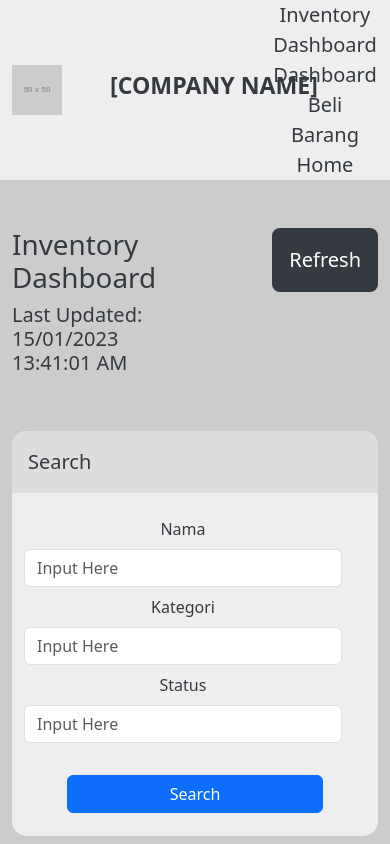
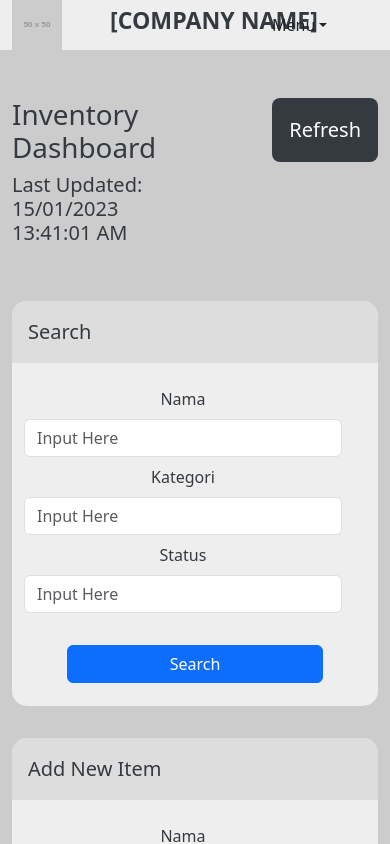
Before and after one commit to EdgrantHS/belajar_web, a React (Create React App) app: page / in a window 390 px wide. Shown: the top 844 px of the page. Built offline with nearby package versions, Linux system fonts and the light colour scheme.

Commit message:
Add custom dropdown styling and update package.json for deployment

```diff
--- a/src/Component/Navbar.jsx
+++ b/src/Component/Navbar.jsx
@@ -1,4 +1,5 @@
 import './Navbar.scss';
+import 'bootstrap/dist/js/bootstrap.bundle.min';
 
 function Navbar() {
   return (
@@ -16,10 +17,22 @@ function Navbar() {
           <div className="col-4">
             {/* link */}
             <div className="row align-items-center">
-              <div className="col-xl-3"><a className="button-size nav-link btn btn-lg nav-text-color" href="#">Inventory Dashboard</a></div>
-              <div className="col-xl-3"><a className="button-size nav-link btn btn-lg nav-text-color" href="#">Dashboard</a></div>
-              <div className="col-xl-3"><a className="button-size nav-link btn btn-lg nav-text-color" href="#">Beli Barang</a></div>
-              <div className="col-xl-3"><a className="button-size nav-link btn btn-lg nav-text-color" href="#">Home</a></div>
+              {/* muncul di large screen */}
+              <div className="col-xl-3 d-md-block d-none"><a className="button-size nav-link btn btn-lg nav-text-color" href="#">Inventory Dashboard</a></div>
+              <div className="col-xl-3 d-md-block d-none"><a className="button-size nav-link btn btn-lg nav-text-color" href="#">Dashboard</a></div>
+              <div className="col-xl-3 d-md-block d-none"><a className="button-size nav-link btn btn-lg nav-text-color" href="#">Beli Barang</a></div>
+              <div className="col-xl-3 d-md-block d-none"><a className="button-size nav-link btn btn-lg nav-text-color" href="#">Home</a></div>
+              {/* muncul di small screen */}
+              <div className="d-sm-block d-md-none position-relative">
+                <a className="nav-link dropdown-toggle" data-bs-toggle="dropdown" href="#" role="button" aria-expanded="false">Menu</a>
+                <ul className="dropdown-menu dropdown-menu-end">
+                  <li><a className="dropdown-item" href="#">Inventory Dashboard</a></li>
+                  <li><a className="dropdown-item" href="#">Dashboard</a></li>
+                  <li><a className="dropdown-item" href="#">Beli Barang</a></li>
+                  <li><a className="dropdown-item" href="#">Home</a></li>
+                </ul>
+              </div>
+
             </div>
           </div>
             <div className="col-1 d-none d-md-block text-end">
--- a/src/Component/Navbar.scss
+++ b/src/Component/Navbar.scss
@@ -15,3 +15,9 @@ $nav-text-color: #343A40;
 nav{
     background-color: $nav-bg-color;
 }
+
+.custom-dropdown {
+    left: auto;
+    right: 0;
+    transform: translate3d(0px, 38px, 0px);
+  }
```
Also changed, not shown: package.json (+7 -1 lines), 1 other file (tests, documents, lock files or other folders).
